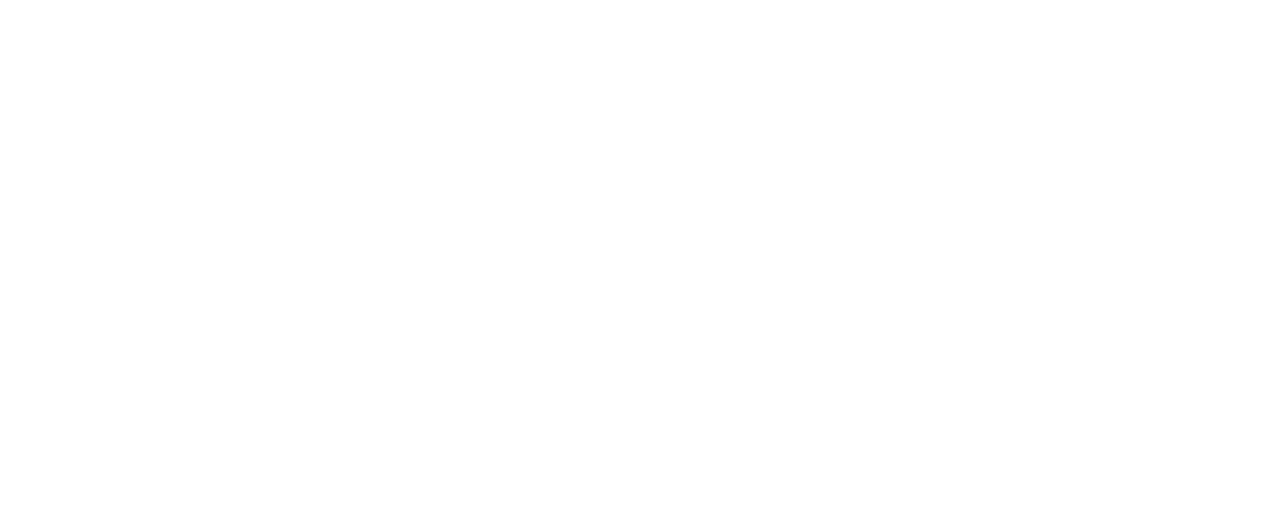
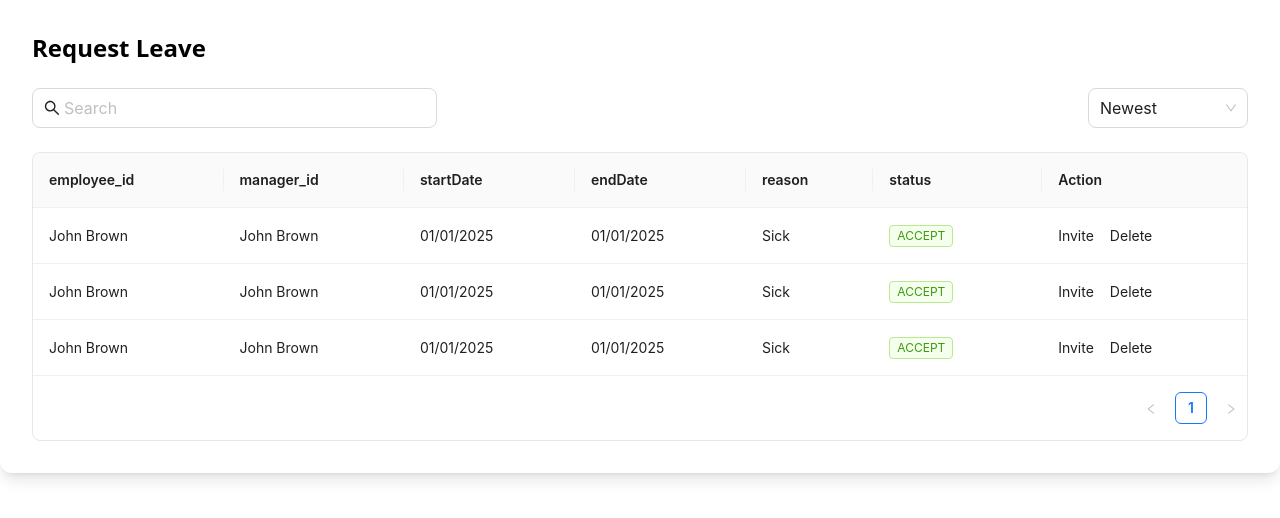
Before and after one commit to shinsodev/FE-Leave_Day_Management, a React (Vite) app: page / in a window 1280 px wide. Shown: the top 518 px of the page. Built offline with nearby package versions, Linux system fonts and the light colour scheme.

Commit message:
interface-request_leave

```diff
--- a/package.json
+++ b/package.json
@@ -10,8 +10,11 @@
     "preview": "vite preview"
   },
   "dependencies": {
+    "@ant-design/icons": "^6.0.0",
+    "antd": "^5.24.4",
     "axios": "^1.7.9",
     "chart.js": "^4.4.7",
+    "my-project": "file:",
     "react": "^18.3.1",
     "react-chartjs-2": "^5.3.0",
     "react-dom": "^18.3.1",
--- a/src/App.jsx
+++ b/src/App.jsx
@@ -9,6 +9,7 @@
 
 import SidebarLayout from "./components/layout/SidebarLayout";
 import ScrollToTop from "./components/ScrollToTop/ScrollToTop";
+import RequestLeave from "./pages/RequestLeave/RequestLeave";
 
 // Pages
 // import Login from "./pages/Login/Login";
@@ -36,9 +37,11 @@
 
         {/* All roles */}
         {/* <Route path="/" element={<HomePage />} /> */}
+
         <Route
           path="/"
-          element={<SidebarLayout>{/* <Dashboard /> */}</SidebarLayout>}
+          // element={<SidebarLayout>{/* <Dashboard /> */}</SidebarLayout>}
+          element={<RequestLeave />}
         />
 
         {/* Admin routes */}
--- /dev/null
+++ b/src/pages/RequestLeave/RequestLeave.jsx
@@ -0,0 +1,158 @@
+import React from 'react'
+import { Space, Table, Tag } from 'antd';
+import { UserOutlined } from '@ant-design/icons';
+
+import { SearchOutlined } from '@ant-design/icons';
+import { Button, Input, Select } from 'antd';
+const { Search } = Input;
+
+const columns = [
+    {
+        title: 'employee_id',
+        dataIndex: 'employee_id',
+        key: "employee_id"
+    },
+    {
+        title: 'manager_id',
+        dataIndex: 'manager_id',
+        key: "manager_id"
+
+    },
+    {
+        title: 'startDate',
+        dataIndex: 'startDate',
+        key: "startDate"
+
+    },
+    {
+        title: 'endDate',
+        dataIndex: 'endDate',
+        key: "endDate"
+
+    },
+    {
+        title: 'reason',
+        dataIndex: 'reason',
+        key: "reason"
+
+    },
+    {
+        title: 'status',
+        key: 'status',
+        dataIndex: 'status',
+        render: (status) => {
+            let color = '';
+            if (status === "Accept") {
+                color = 'green';
+            } else if (status === "Reject") {
+                color = 'red';
+            }
+            return (
+                <Tag color={color}>
+                    {status.toUpperCase()}
+                </Tag>
+            );
+        },
+    },
+    {
+        title: 'Action',
+        key: 'action',
+        render: (_, record) => (
+            <Space size="middle">
+                <a>Invite {record.name}</a>
+                <a>Delete</a>
+            </Space>
+        ),
+    },
+];
+
+const RequestLeavedata = [
+    {
+        id: '1',
+        employee_id: 'John Brown',
+        manager_id: 'John Brown',
+        startDate: "01/01/2025",
+        endDate: "01/01/2025",
+        reason: "Sick",
+        status: "Accept"
+    },
+    {
+        id: '2',
+        employee_id: 'John Brown',
+        manager_id: 'John Brown',
+        startDate: "01/01/2025",
+        endDate: "01/01/2025",
+        reason: "Sick",
+        status: "Accept"
+    },
+    {
+        id: '3',
+        employee_id: 'John Brown',
+        manager_id: 'John Brown',
+        startDate: "01/01/2025",
+        endDate: "01/01/2025",
+        reason: "Sick",
+        status: "Accept"
+    },
+];
+
+const options = [
+    {
+        value: 'zhejiang',
+        label: 'Zhejiang',
+    },
+    {
+        value: 'jiangsu',
+        label: 'Jiangsu',
+    },
+];
+
+const RequestLeave = () => {
+    return (
+        <div className="bg-white rounded-xl p-8 shadow-lg">
+            <h1 className="text-2xl font-semibold mb-6">Request Leave</h1>
+
+            {/* <Space direction="vertical" size="middle">
+                <Space.Compact size="large">
+                    <Input addonBefore={<SearchOutlined />} placeholder="large size" />
+                </Space.Compact>
+            </Space>
+
+            <Select defaultValue=".com">
+                <Option value=".com">.com</Option>
+                <Option value=".jp">.jp</Option>
+                <Option value=".cn">.cn</Option>
+                <Option value=".org">.org</Option>
+            </Select> */}
+            {/* Search and Sort */}
+            <div className="flex items-center justify-between mb-6">
+                <div className="relative w-1/3">
+                    <Input
+                        size="large"
+                        prefix={<SearchOutlined />}
+                        placeholder="Search"
+                        className="w-full rounded-lg"
+                    />
+                </div>
+                <Select defaultValue="Newest" size="large" className="w-40">
+                    <Option value="Newest">Newest</Option>
+                    <Option value="Oldest">Oldest</Option>
+                </Select>
+            </div>
+
+            <Table
+                className="rounded-lg border"
+                columns={columns}
+                dataSource={RequestLeavedata}
+            />
+
+            {/* Pagination
+            <div className="flex justify-center mt-8">
+                <Pagination defaultCurrent={1} total={40} pageSize={5} />
+            </div> */}
+        </div>
+    )
+
+}
+
+export default RequestLeave
```
Also changed, not shown: 1 other file (tests, documents, lock files or other folders).
